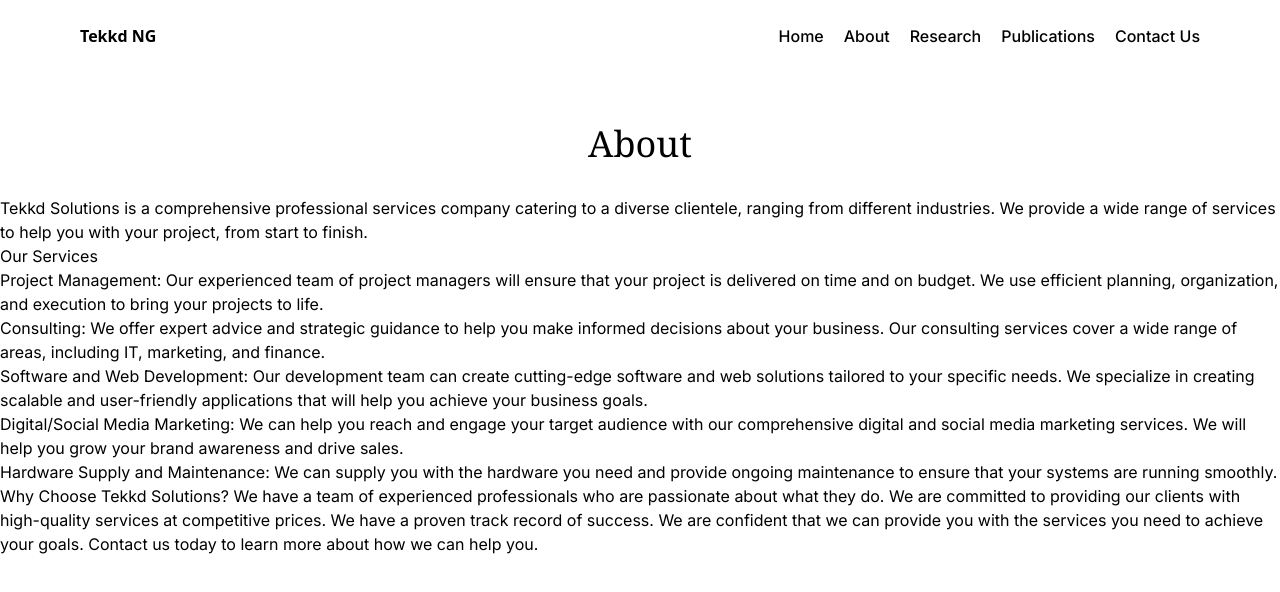
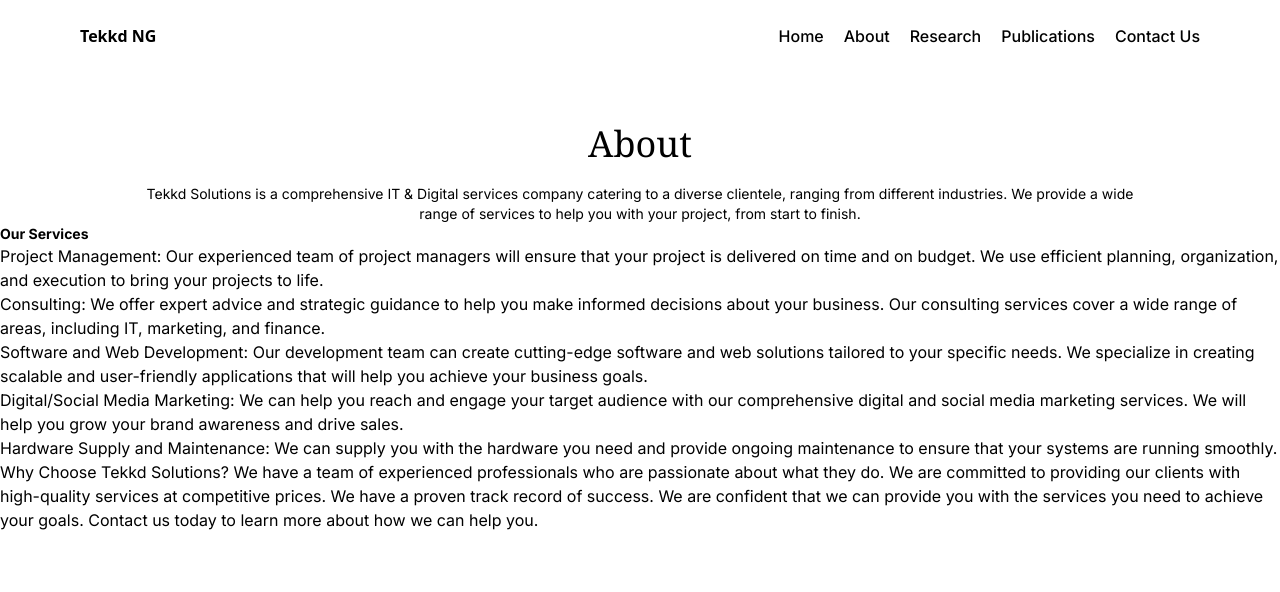
Before and after one commit to Tomiwakukoyi/tekkdng, a Next.js app: page /about in a window 1280 px wide. Shown: the top 592 px of the page. Built offline with nearby package versions, Linux system fonts and the light colour scheme.

Commit message:
Still on about page

```diff
--- a/app/about/page.js
+++ b/app/about/page.js
@@ -3,17 +3,17 @@
 const About = () => {
   return (
     <div className="flex flex-col items-center justify-center mt-8">
-      <span className="font-serif text-3xl md:text-3xl lg:text-4xl font-medium text-center py-6 pb-8 ">
+      <span className="font-serif text-3xl md:text-3xl lg:text-4xl font-medium text-center py-6 pb-5 ">
         About
       </span>
-      <div className="flex flex-col">
-        <span>
-          Tekkd Solutions is a comprehensive professional services company
+      <div className="flex flex-col items-start justify-start">
+        <span className=" text-center flex mx-auto text-sm w-[80%]">
+          Tekkd Solutions is a comprehensive IT & Digital services company
           catering to a diverse clientele, ranging from different industries. We
           provide a wide range of services to help you with your project, from
           start to finish.
         </span>
-        <span>Our Services</span>
+        <span className=" text-sm font-bold">Our Services</span>
         <span>
           Project Management: Our experienced team of project managers will
           ensure that your project is delivered on time and on budget. We use
```
Also changed, not shown: public/images/tekkd_logo.jpg (added).
